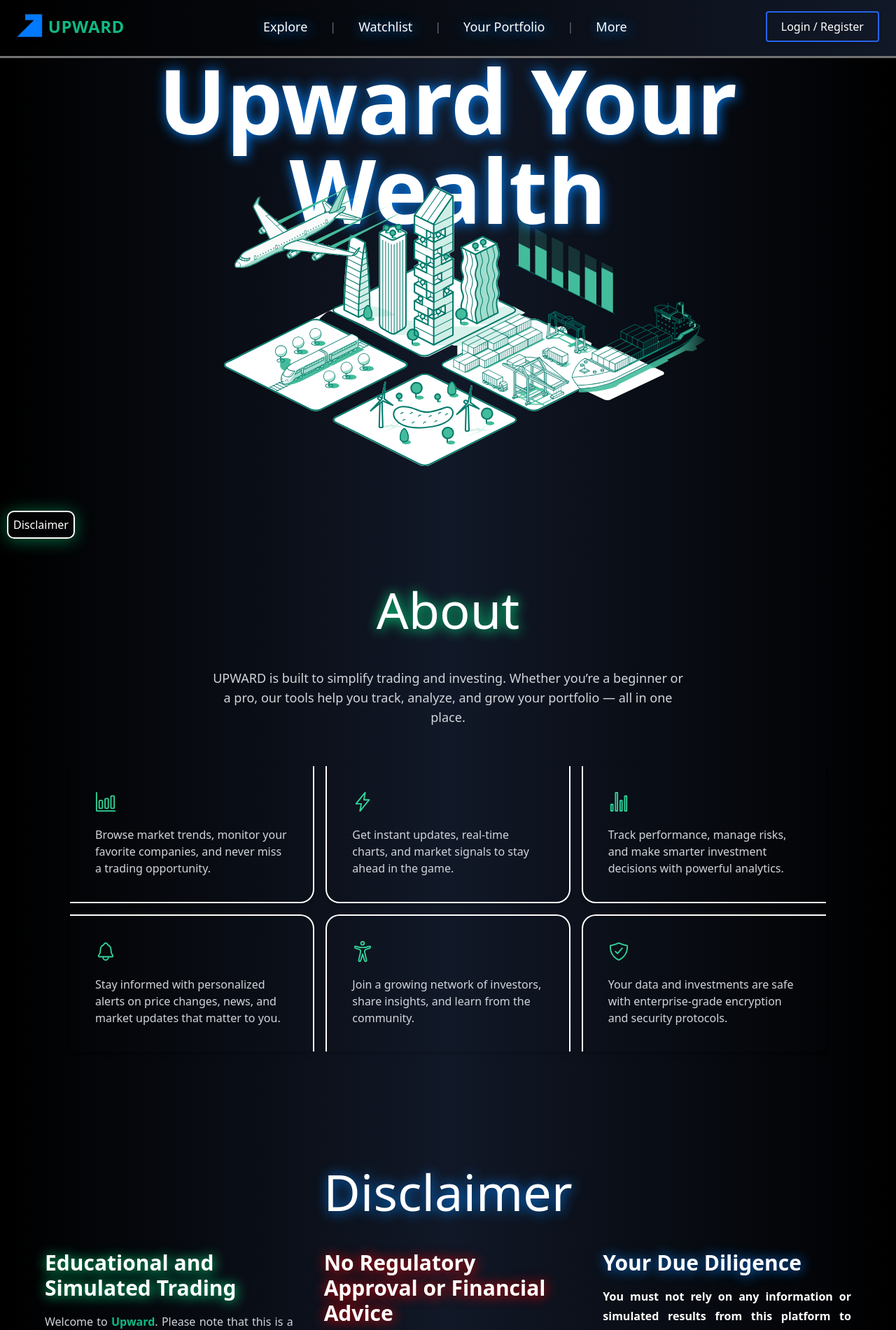
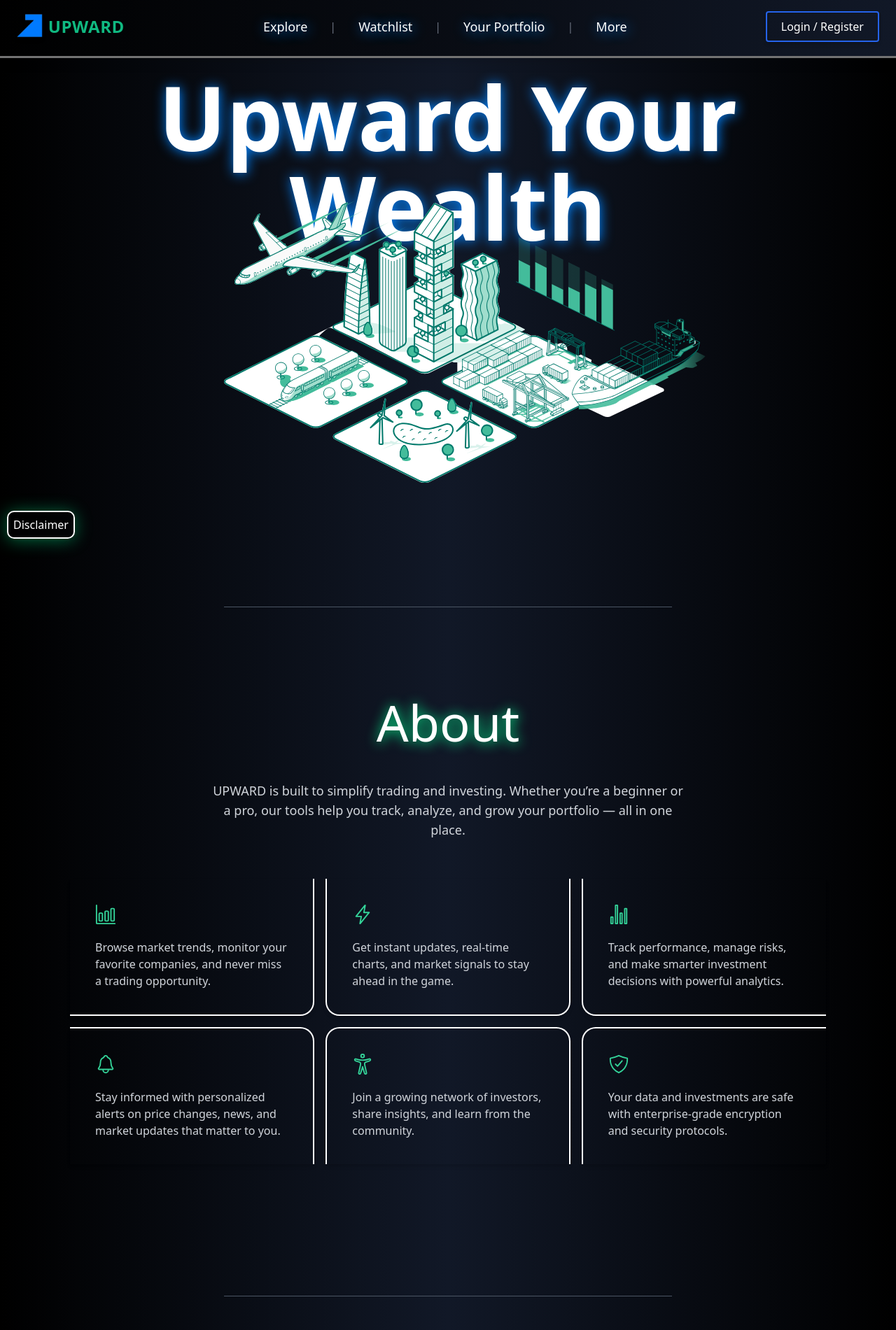
Before and after one commit to SaranshUpadhyay07/Upward, a React (Vite) app in the folder upward-frontend/: page / in a window 1280 px wide. Shown: the top 1901 px of the page at 70% size. Built offline with nearby package versions, Linux system fonts and the light colour scheme.

Commit message:
updates made

```diff
--- a/upward-frontend/src/components/Explore.tsx
+++ b/upward-frontend/src/components/Explore.tsx
@@ -1,7 +1,7 @@
 
 const Explore = () => {
   return (
-    <div>Explore</div>
+    <div className="h-[100vh]">Explore</div>
   )
 }
 
--- a/upward-frontend/src/components/Header.tsx
+++ b/upward-frontend/src/components/Header.tsx
@@ -22,7 +22,7 @@ const Header = () => {
 
       {/* Desktop Navigation */}
       <nav className="hidden md:flex items-center gap-8">
-        <Link to="/explore" className="text-lg font-medium hover:text-green-500 shadowing-blue cursor-pointer transition duration-300">
+        <Link to="/explore" className="text-lg font-medium hover:text-green-500 active:text-green-500 shadowing-blue cursor-pointer transition duration-300">
           Explore
         </Link>
         <span className="text-gray-500">|</span>
--- a/upward-frontend/src/components/HomePage.tsx
+++ b/upward-frontend/src/components/HomePage.tsx
@@ -1,17 +1,36 @@
-import Hero from  './HomePage/Hero'
-import About from './HomePage/About'
-import Disclaimer from './HomePage/Disclaimer'
+import Hero from './HomePage/Hero';
+import About from './HomePage/About';
+import Disclaimer from './HomePage/Disclaimer';
 
 const HomePage = () => {
   return (
+    <div className="bg-gradient-to-r from-black via-gray-900 to-black text-white">
 
-    <div className="bg-gradient-to-r from-black via-gray-900 to-black HomePage">
+      {/* Hero Section */}
+      <section className="container mx-auto px-4 pt-6 pb-10">
         <Hero />
+      </section>
+
+      {/* Divider */}
+      <hr className="w-1/2 mx-auto border-t border-gray-600" />
+
+      {/* About Section */}
+      <section className="container mx-auto px-4 py-16 md:py-24">
         <About />
+      </section>
+
+      {/* Divider */}
+      <hr className="w-1/2 mx-auto border-t border-gray-600" />
+
+      {/* Disclaimer Section */}
+      <section id="disclaimer" className="container mx-auto px-4 py-16 md:py-24">
         <Disclaimer />
-        <a href="#disclaimer" className="text-white disclaimer" >Disclaimer</a>
+      </section>
+
+      {/* Footer Disclaimer Link */}
+      <a href="#disclaimer" className="text-white disclaimer" >Disclaimer</a>
     </div>
-  )
-}
+  );
+};
 
-export default HomePage
+export default HomePage;
```
